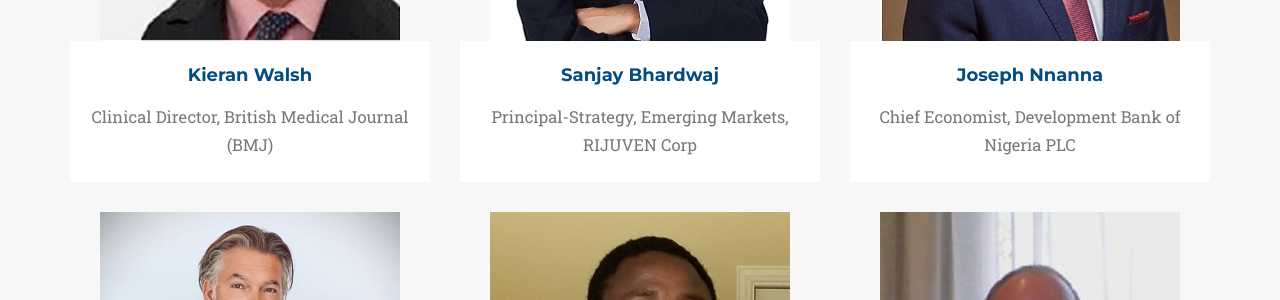
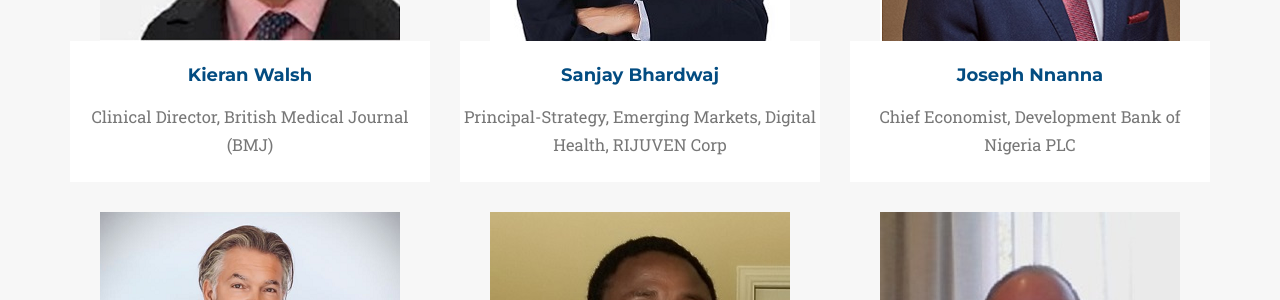
Before and after one commit to Iraneus/workshop, a Jekyll site: the page built from index.html, in a window 1280 px wide and 900 px high, scrolled down 1849 px. Shown: the part 154-454 px from the top of the window. Built offline with Jekyll 4.4.1, drawn with Linux system fonts in a browser that asks for light colours; some web fonts are replaced.

```diff
--- a/_data/twenty_17/speakers.yml
+++ b/_data/twenty_17/speakers.yml
@@ -10,7 +10,7 @@
 
 - title: Sanjay Bhardwaj
   name: Sanjay-Bhardwaj
-  subtitle: Principal-Strategy, Emerging Markets, RIJUVEN Corp
+  subtitle: Principal-Strategy, Emerging Markets, Digital Health, RIJUVEN Corp
   img: Sanjay.jpg
   thumbnail: Sanjay.jpg
   alt: Picture of Sanjay Bhardwaj
```
